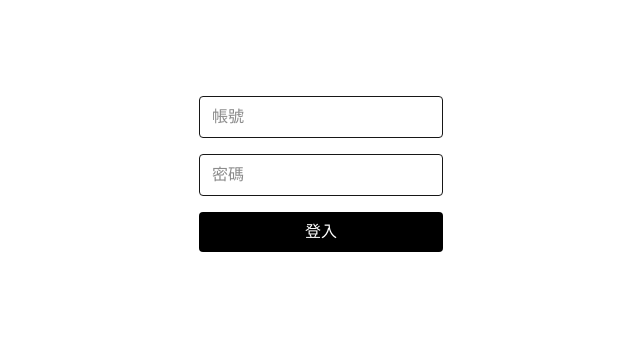
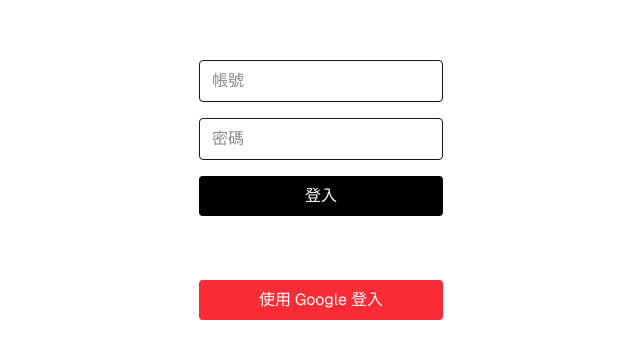
Before and after one commit to wenlianghuang/matt-ai-assistant, a Next.js app: page /login in a window 1280 px wide. Shown: the part 210-568 px from the top of the page, without its empty margins (319-959 px from the left). Built offline with nearby package versions, Linux system fonts and the light colour scheme.

Commit message:
modified file

```diff
--- a/app/login/page.tsx
+++ b/app/login/page.tsx
@@ -53,6 +53,12 @@ export default function Login() {
             登入
           </button>
         </form>
+        <button
+        className="bg-red-500 text-white rounded px-3 py-2 w-full max-w-xs"
+        onClick={() => window.location.href = "http://localhost:3000/api/auth/google"}
+      >
+        使用 Google 登入
+      </button>
         {result === "success" && <div className="text-green-600">success</div>}
         {result === "fail" && <div className="text-red-600">失敗</div>}
       </main>
```
